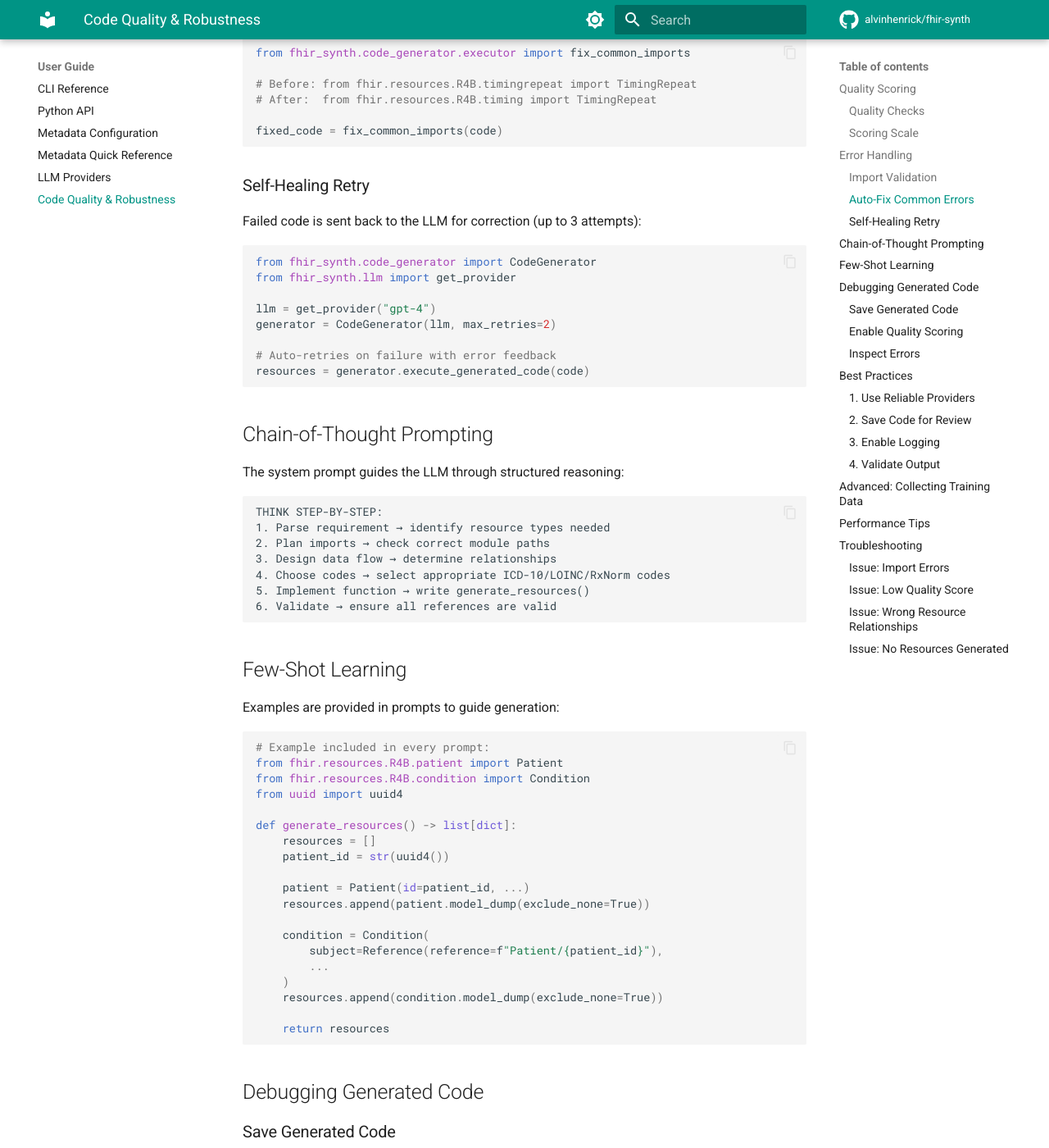
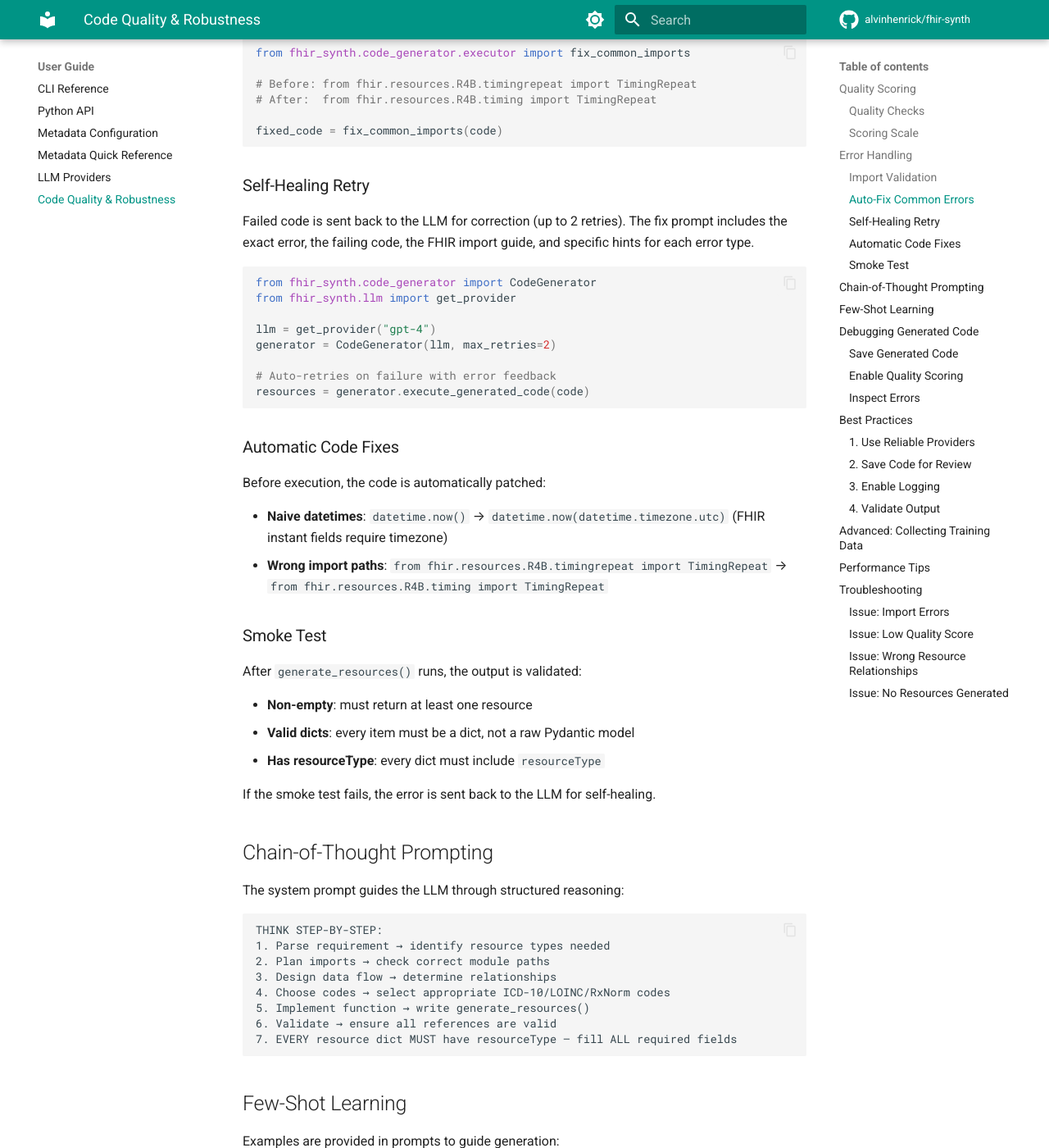
Before and after one commit to alvinhenrick/fhir-synth, an MkDocs documentation site: the page built from docs/guide/code-quality.md, in a window 1280 px wide and 1400 px high, scrolled down 1632 px. Shown: the whole window at 82% size. Built offline with MkDocs 1.6.1 and Material for MkDocs 9.7.7, drawn with Linux system fonts in a browser that asks for light colours; comment, search, counter and statistics services are not loaded; some of the changed text lies outside the part shown.

Commit message:
feat: enhance documentation with automatic code fixes and smoke test validation details

````diff
--- a/docs/guide/code-quality.md
+++ b/docs/guide/code-quality.md
@@ -65,7 +65,7 @@ fixed_code = fix_common_imports(code)
 
 ### Self-Healing Retry
 
-Failed code is sent back to the LLM for correction (up to 3 attempts):
+Failed code is sent back to the LLM for correction (up to 2 retries). The fix prompt includes the exact error, the failing code, the FHIR import guide, and specific hints for each error type.
 
 ```python
 from fhir_synth.code_generator import CodeGenerator
@@ -77,6 +77,23 @@ generator = CodeGenerator(llm, max_retries=2)
 # Auto-retries on failure with error feedback
 resources = generator.execute_generated_code(code)
 ```
+
+### Automatic Code Fixes
+
+Before execution, the code is automatically patched:
+
+- **Naive datetimes**: `datetime.now()` → `datetime.now(datetime.timezone.utc)` (FHIR instant fields require timezone)
+- **Wrong import paths**: `from fhir.resources.R4B.timingrepeat import TimingRepeat` → `from fhir.resources.R4B.timing import TimingRepeat`
+
+### Smoke Test
+
+After `generate_resources()` runs, the output is validated:
+
+- **Non-empty**: must return at least one resource
+- **Valid dicts**: every item must be a dict, not a raw Pydantic model
+- **Has resourceType**: every dict must include `resourceType`
+
+If the smoke test fails, the error is sent back to the LLM for self-healing.
 
 ## Chain-of-Thought Prompting
 
@@ -90,6 +107,7 @@ THINK STEP-BY-STEP:
 4. Choose codes → select appropriate ICD-10/LOINC/RxNorm codes
 5. Implement function → write generate_resources()
 6. Validate → ensure all references are valid
+7. EVERY resource dict MUST have resourceType — fill ALL required fields
 ```
 
 ## Few-Shot Learning
````
Also changed, not shown: other parts of docs/guide/code-quality.md (+1 -1 lines), README.md (+6 -4 lines), docs/getting-started/installation.md (+2 -2 lines), docs/getting-started/quickstart.md (+6 -4 lines), docs/index.md (+1 -1 lines).
